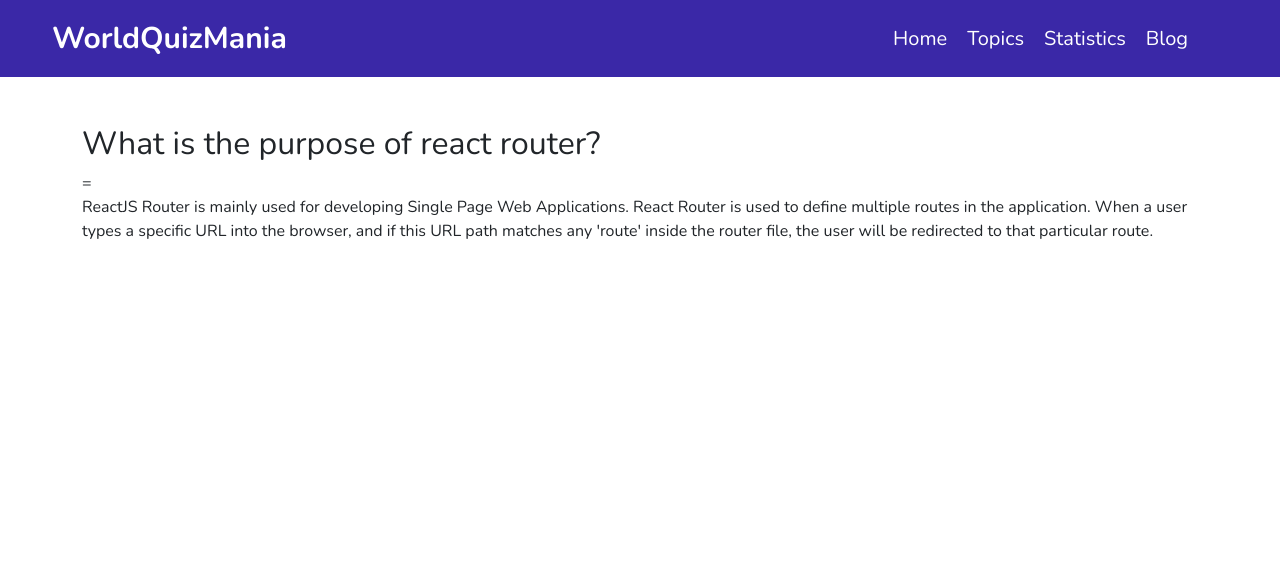
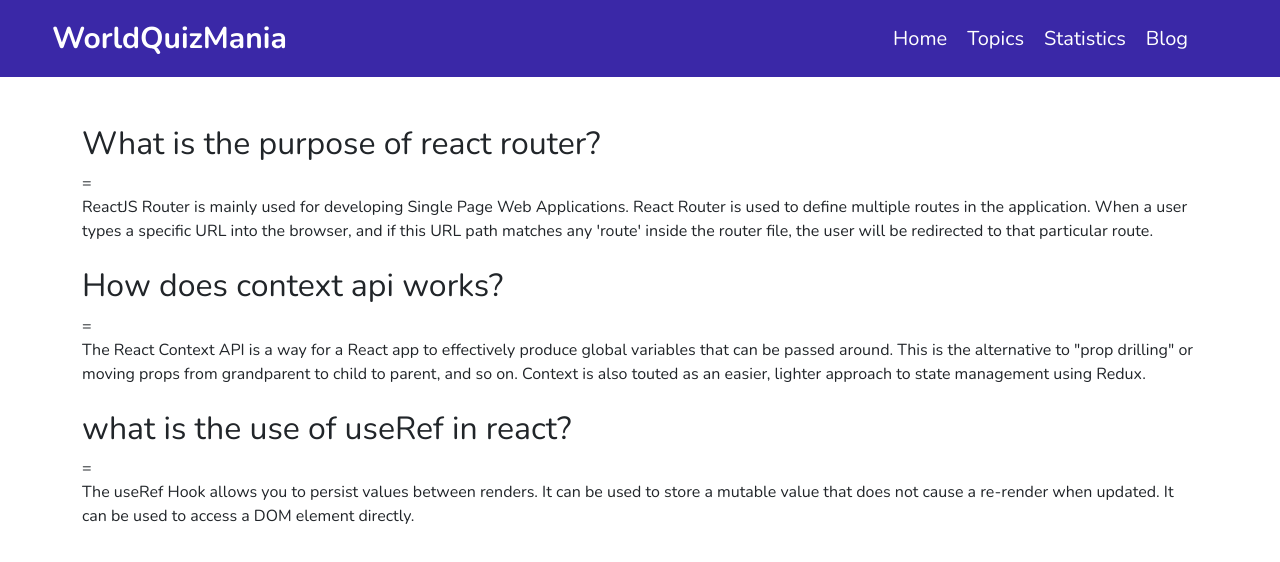
Before and after one commit to Ashiq121914/world-quiz-mania, a React (Create React App) app: page /blog in a window 1280 px wide. Shown: the top 562 px of the page. Built offline with nearby package versions, Linux system fonts and the light colour scheme.

Commit message:
blog added

```diff
--- a/src/App.js
+++ b/src/App.js
@@ -46,6 +46,9 @@ function App() {
         },
         {
           path: "/statistics",
+          loader: async () => {
+            return fetch("https://openapi.programming-hero.com/api/quiz");
+          },
           element: <Statistics></Statistics>,
         },
         {
--- a/src/components/Blog/Blog.js
+++ b/src/components/Blog/Blog.js
@@ -3,7 +3,7 @@ import React from "react";
 const Blog = () => {
   return (
     <div className="container mt-5">
-      <div>
+      <div className="mb-4">
         <h2>What is the purpose of react router?</h2>
         <p>
           = <br />
@@ -14,6 +14,26 @@ const Blog = () => {
           will be redirected to that particular route.
         </p>
       </div>
+      <div className="mb-4">
+        <h2>How does context api works?</h2>
+        <p>
+          = <br />
+          The React Context API is a way for a React app to effectively produce
+          global variables that can be passed around. This is the alternative to
+          "prop drilling" or moving props from grandparent to child to parent,
+          and so on. Context is also touted as an easier, lighter approach to
+          state management using Redux.
+        </p>
+      </div>
+      <div className="mb-4">
+        <h2>what is the use of useRef in react?</h2>
+        <p>
+          = <br />
+          The useRef Hook allows you to persist values between renders. It can
+          be used to store a mutable value that does not cause a re-render when
+          updated. It can be used to access a DOM element directly.
+        </p>
+      </div>
     </div>
   );
 };
--- a/src/components/Statistics/Statistics.js
+++ b/src/components/Statistics/Statistics.js
@@ -1,8 +1,16 @@
 import React from "react";
+import { useLoaderData } from "react-router-dom";
 
 const Statistics = () => {
+  const data = useLoaderData();
+  data.data.map((total) => {
+    console.log(total.total);
+  });
+  const total = data.data.total;
+  console.log(total);
+
   return (
-    <div>
+    <div className="">
       <h2>this is statistics</h2>
     </div>
   );
```
